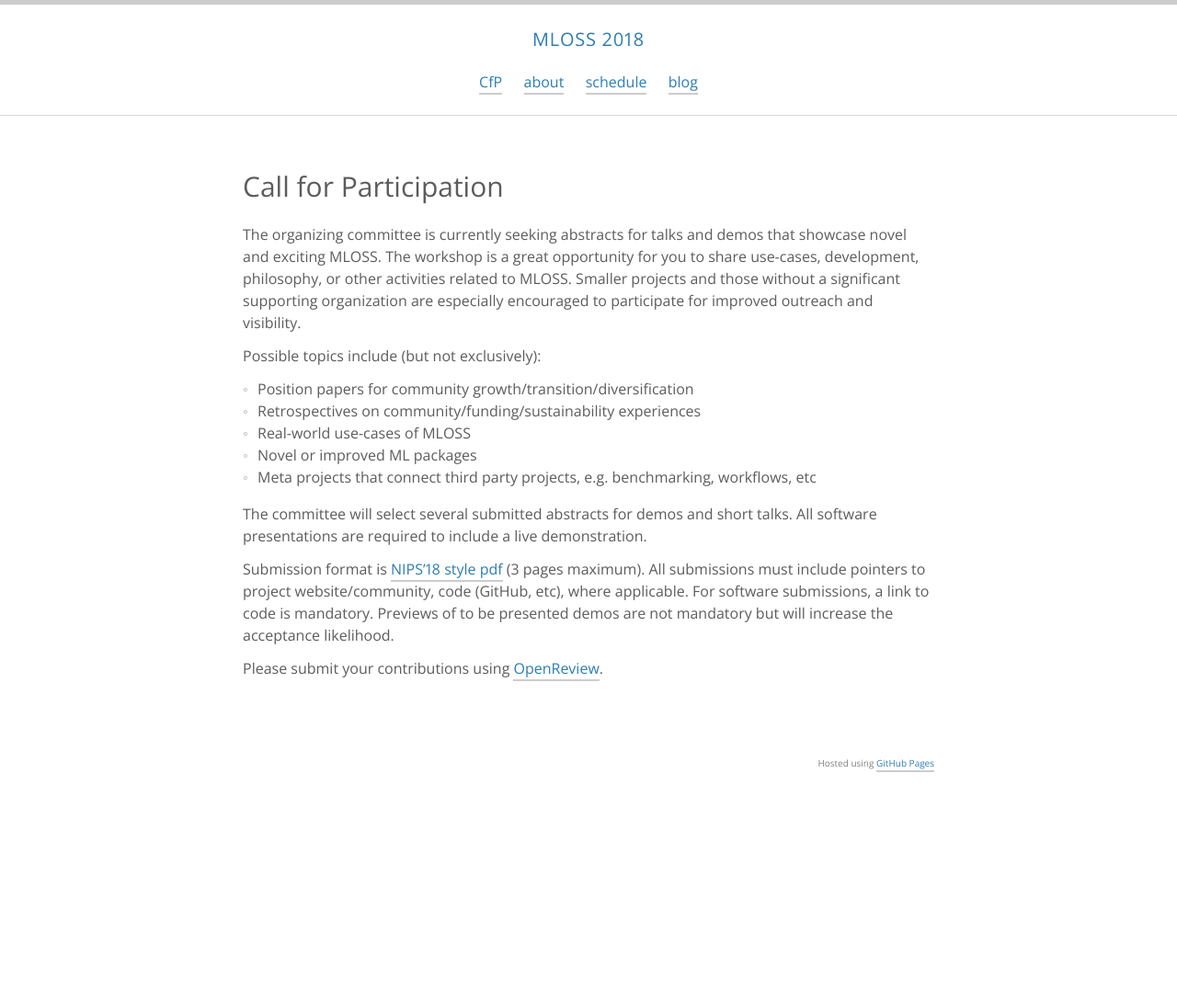
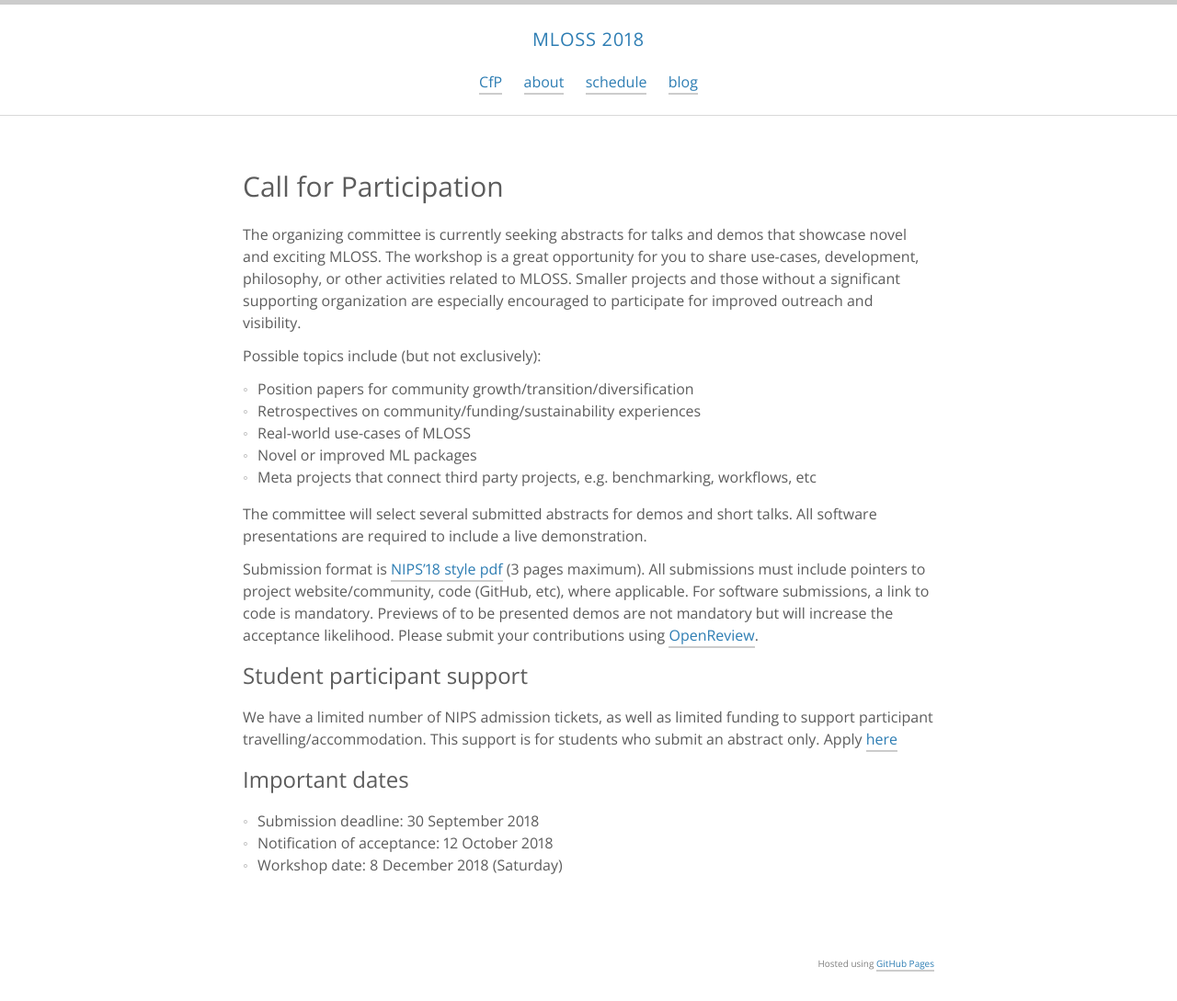
Before and after one commit to nips-2018-oss/nips-2018-oss.github.io, a Jekyll site: the page built from cfp.md, in a window 1280 px wide. Shown: the whole page at 92% size. Built offline with Jekyll 4.4.1, drawn with Linux system fonts in a browser that asks for light colours; before the commit the page ends 900 px from its top, so only the background shows below that.

Commit message:
Update CfP a bit

```diff
--- a/blog.html
+++ b/blog.html
@@ -8,7 +8,7 @@ title: Blog
     <h2>Blog</h2>
     {% for post in site.posts %}
       <article class="post-item">
-        <p><span class="post-meta">{{ post.date | date: "%b %-d, %Y" }}</span>  — <strong><a class="post-link" href="{{ post.url | prepend: site.baseurl }}">{{ post.title }}</a></strong> — <span> {{ post.content | strip_html | truncatewords: 40 }}</span> <a class="post-link readmore" href="{{ post.url | prepend: site.baseurl }}">Read more</a></p>
+        <p><span class="post-meta">{{ post.date | date: "%b %-d, %Y" }}</span>  — <strong><a class="post-link" href="{{ post.url | prepend: site.baseurl }}">{{ post.title }}</a></strong> — <span> {{ post.content | strip_html | truncatewords: 10 }}</span> <a class="post-link readmore" href="{{ post.url | prepend: site.baseurl }}">Read more</a></p>
       </article>
     {% endfor %}
   </div>
--- a/cfp.md
+++ b/cfp.md
@@ -15,6 +15,14 @@ Possible topics include (but not exclusively):
 
 The committee will select several submitted abstracts for demos and short talks. All software presentations are required to include a live demonstration.
 
-Submission format is [NIPS'18 style pdf](https://nips.cc/Conferences/2018/PaperInformation/StyleFiles) (3 pages maximum). All submissions must include pointers to project website/community, code (GitHub, etc), where applicable. For software submissions, a link to code is mandatory. Previews of to be presented demos are not mandatory but will increase the acceptance likelihood.
+Submission format is [NIPS'18 style pdf](https://nips.cc/Conferences/2018/PaperInformation/StyleFiles) (3 pages maximum). All submissions must include pointers to project website/community, code (GitHub, etc), where applicable. For software submissions, a link to code is mandatory. Previews of to be presented demos are not mandatory but will increase the acceptance likelihood. Please submit your contributions using [OpenReview](https://openreview.net/group?id=NIPS.cc/2018/Workshop/MLOSS).
 
-Please submit your contributions using [OpenReview](https://openreview.net/group?id=NIPS.cc/2018/Workshop/MLOSS).
+### Student participant support
+
+We have a limited number of NIPS admission tickets, as well as limited funding to support participant travelling/accommodation. This support is for students who submit an abstract only. Apply [here](https://goo.gl/forms/8U9N4NXugUH69jKj2)
+
+### Important dates
+
+- Submission deadline: 30 September 2018
+- Notification of acceptance: 12 October 2018
+- Workshop date: 8 December 2018 (Saturday)
```
Also changed, not shown: _includes/description.md (+2 -1 lines).
